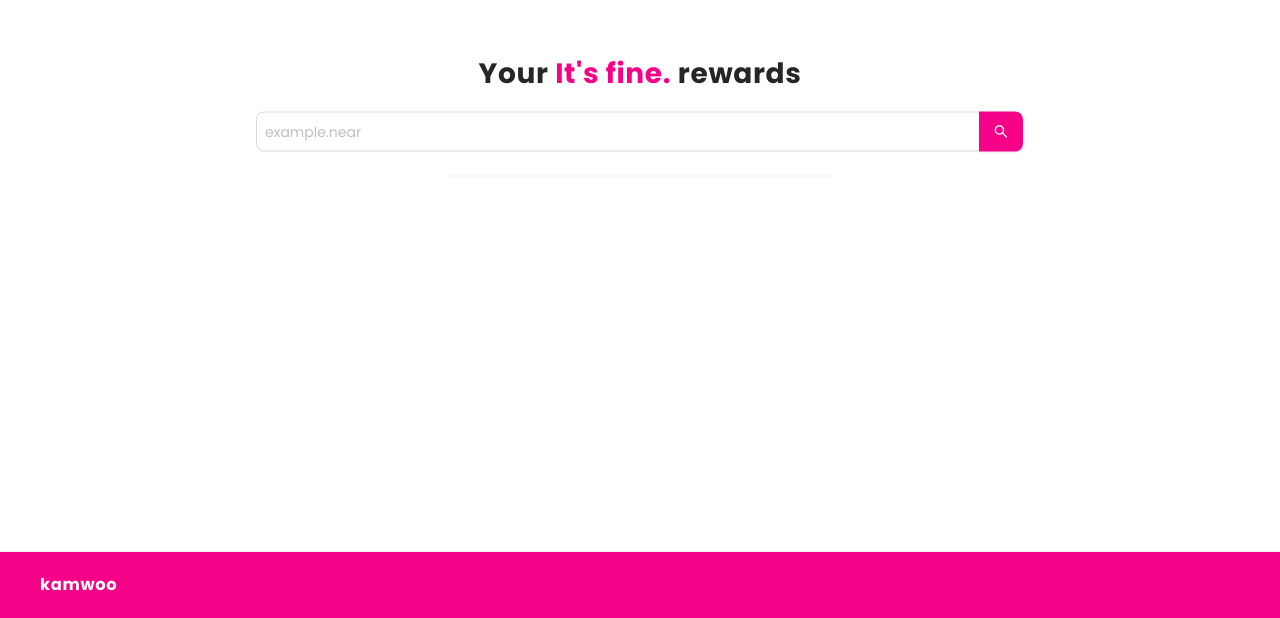
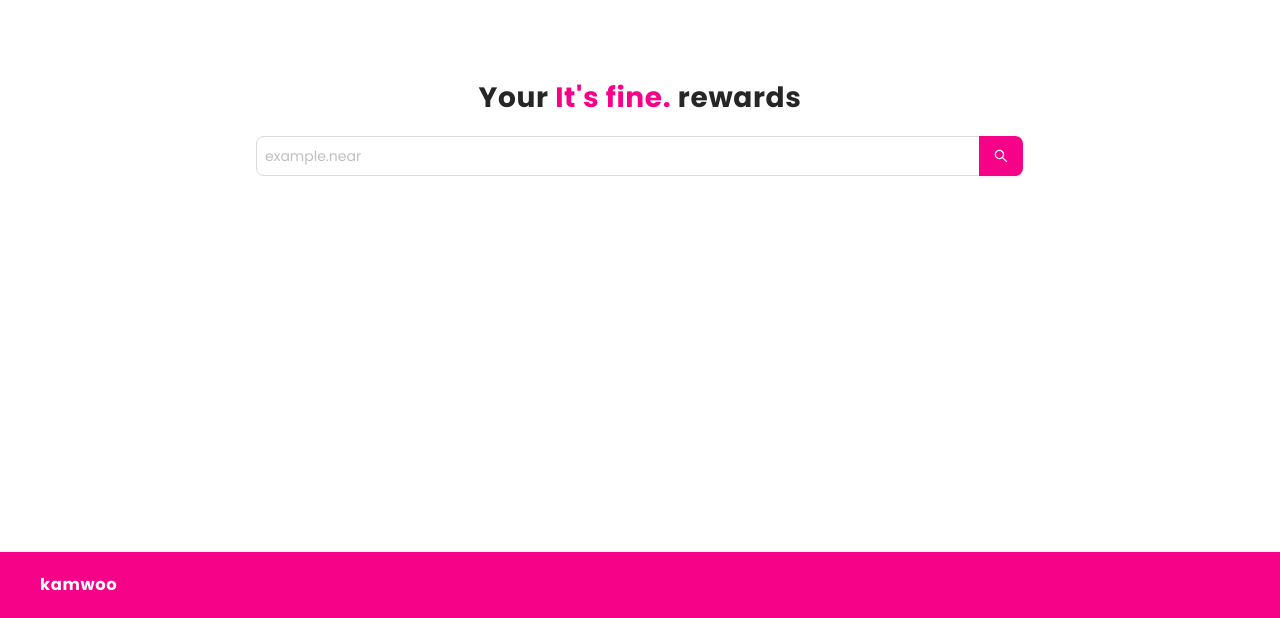
Before and after one commit to nitipon-apaisri/kamwoo, a React (Create React App) app: page / in a window 1280 px wide. Shown: the part 182-800 px from the top of the page. Built offline with nearby package versions, Linux system fonts and the light colour scheme.

Commit message:
Fixed render bug and added favicon

```diff
--- a/src/pages/WTChecker.js
+++ b/src/pages/WTChecker.js
@@ -22,7 +22,7 @@
         }
     }, [ownTokens]);
     useEffect(() => {
-        if (ownTokens.length === 0 && checked === true) {
+        if (checked === true) {
             setTimeout(() => {
                 setLoader(false);
             }, 300);
@@ -36,7 +36,7 @@
         }
     }, [wallet]);
     useEffect(() => {
-        document.title = "It's fine reward checker";
+        document.title = "KAMWOO | Reward Checker";
     }, []);
     const onSearch = (value) => {
         axios
@@ -48,9 +48,6 @@
                             setOwnTokens((token) => [...token, r]);
                         }
                     });
-                    // setLoader(false);
-                    // setTimeout(() => {
-                    // }, 300);
                 }
             })
             .catch((err) => console.log(err));
@@ -74,13 +71,13 @@
                     enterButton
                     value={wallet}
                 />
-                <Divider className="wt-divider" />
+                {wallet !== "" && checked === true && <Divider className="wt-divider" />}
                 {loader && (
                     <div className="loading">
                         <div className="loader"></div>
                     </div>
                 )}
-                {ownTokens.length === 0 && (wallet !== "") & (checked === true) && !loader ? (
+                {ownTokens.length === 0 && wallet !== "" && checked === true && !loader ? (
                     <>
                         <div className="empty-banner">
                             <Empty />
```
Also changed, not shown: 1 other file (tests, documents, lock files or other folders).
